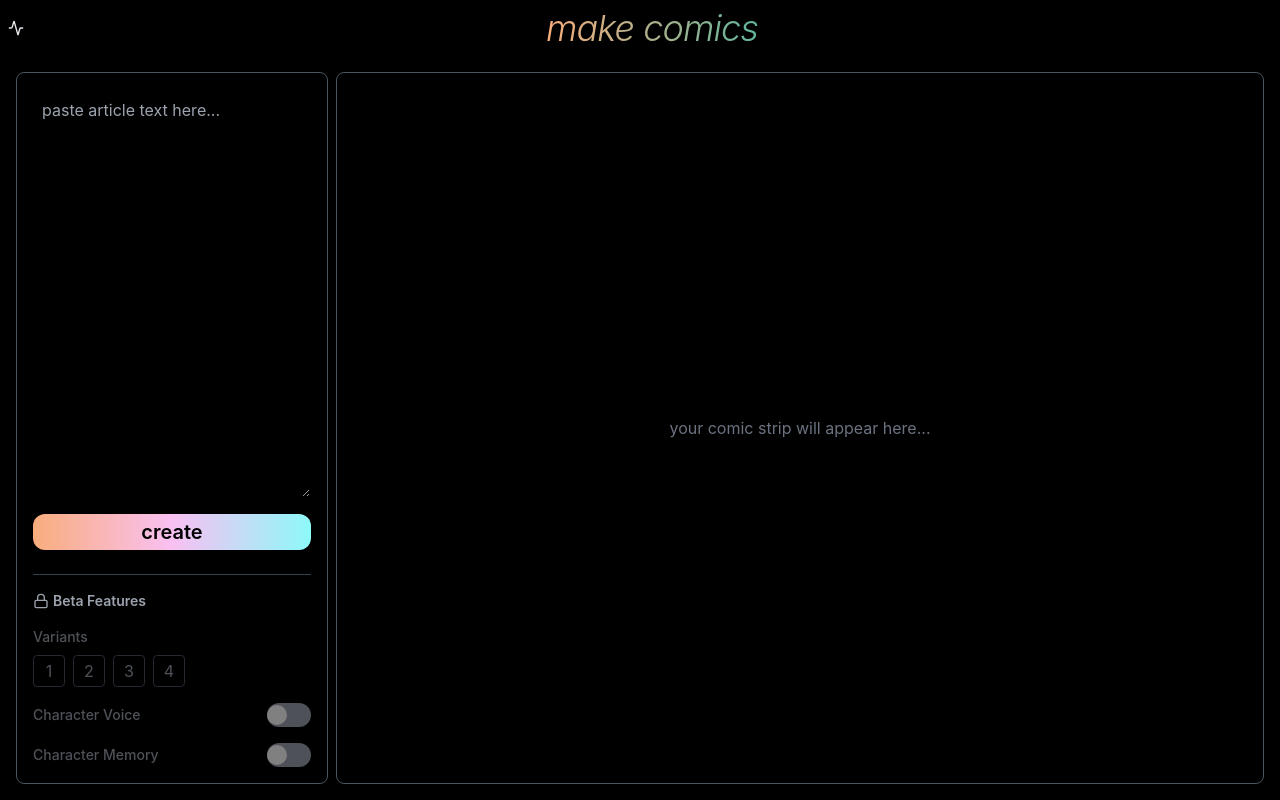
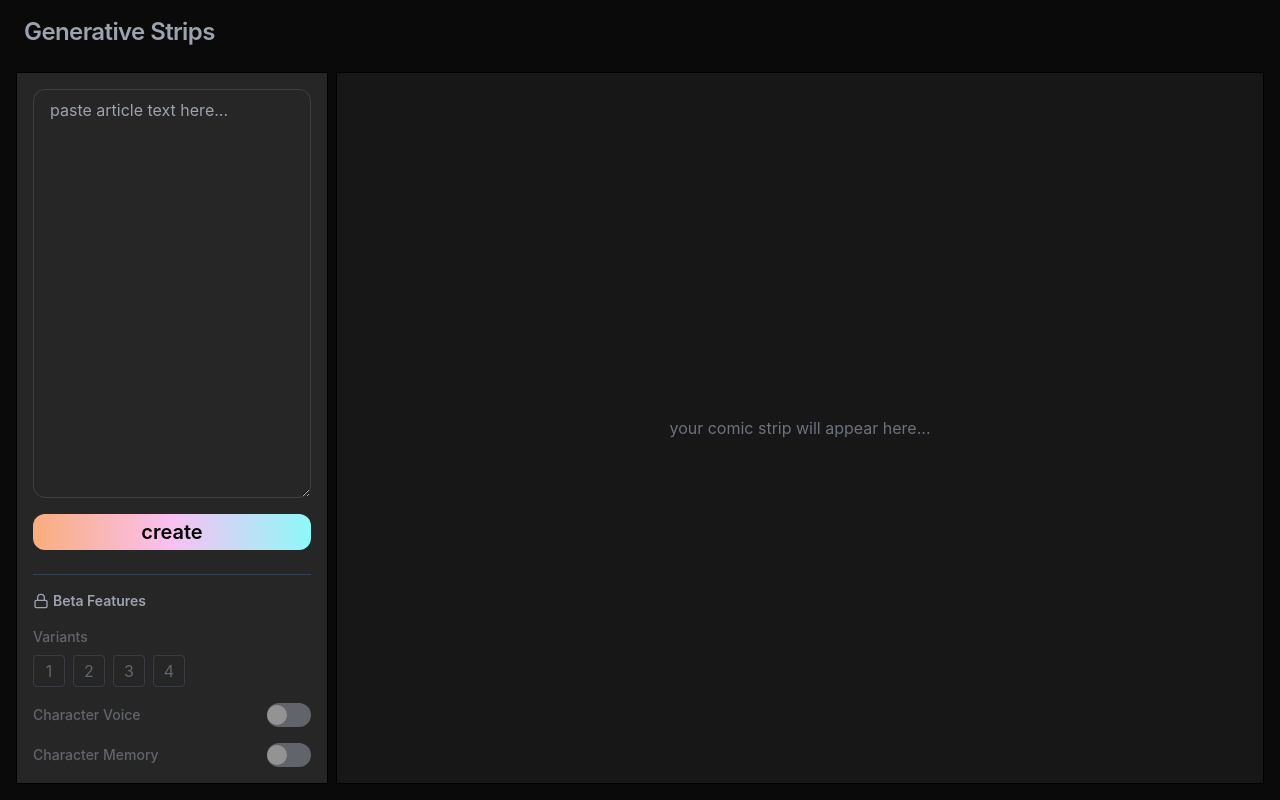
Before and after one commit to barat-paim/newsgen, a React (Create React App) app in the folder frontend/: page / in a window 1280 px wide. Built offline with nearby package versions, Linux system fonts and the light colour scheme.

Commit message:
klimt UI-3

```diff
--- a/frontend/package.json
+++ b/frontend/package.json
@@ -9,7 +9,9 @@
     "lucide-react": "^0.439.0",
     "react": "^18.3.1",
     "react-dom": "^18.3.1",
-    "react-scripts": "5.0.1"
+    "react-scripts": "5.0.1",
+    "postcss": "^8.4.23",
+    "autoprefixer": "^10.4.14"
   },
   "scripts": {
     "start": "react-scripts start",
@@ -39,8 +41,6 @@
     "@testing-library/jest-dom": "^5.17.0",
     "@testing-library/react": "^13.4.0",
     "@testing-library/user-event": "^13.5.0",
-    "autoprefixer": "^10.4.20",
-    "postcss": "^8.4.45",
     "tailwindcss": "^3.4.11",
     "web-vitals": "^2.1.4",
     "webpack": "^5.94.0",
--- a/frontend/src/NewsFunApp.js
+++ b/frontend/src/NewsFunApp.js
@@ -79,19 +79,18 @@ const NewsFunApp = () => {
   };
 
   return (
-    <div className="flex flex-col h-screen bg-black text-white">
-      <header className="p-2 flex items-center">
-        <ActivityIcon className="w-4 h-4 mr-2 text-gray-200" />
-        <h1 className="flex-grow text-4xl font-light italic text-center tracking-tight">
-          <span className="bg-gradient-to-r from-[#F9AD7C] to-[#61B59C] text-transparent bg-clip-text">make comics</span>
+    <div className="flex flex-col h-screen bg-neutral-950 text-white">
+      <header className="p-2 flex justify-left">
+        <h1 className="flex-grow mt-2 text-2xl text-gray-400 font-light tracking-tight pl-4">
+          <span className="font-semibold">Generative Strips</span>
         </h1>
       </header>
 
       <div className="flex flex-1 p-4 space-x-2">
-        <aside className="w-1/4 bg-black border border-gray-600 rounded-lg p-4 flex flex-col">
+        <aside className="w-1/4 bg-neutral-800 border border-black p-4 flex flex-col">
           <div className="flex-grow">
             <textarea
-              className="w-full h-full p-2 rounded border border-black bg-transparent focus:border-gray-900 focus:outline-none"
+              className="w-full h-full p-2 bg-transparent border border-neutral-700 rounded-xl pl-4 focus:border-gray-500 focus:outline-none"
               placeholder="paste article text here..."
               value={articleText}
               onChange={(e) => setArticleText(e.target.value)}
@@ -141,7 +140,7 @@ const NewsFunApp = () => {
           </div>
         </aside>
 
-        <main className="flex-1 bg-black border border-gray-600 rounded-lg p-4">
+        <main className="flex-1 bg-neutral-900 border border-black p-4">
           {isLoading ? (
             <p className="text-gray-500">{loadingMessage}</p>
           ) : error ? (
```
Also changed, not shown: 1 other file (tests, documents, lock files or other folders).
